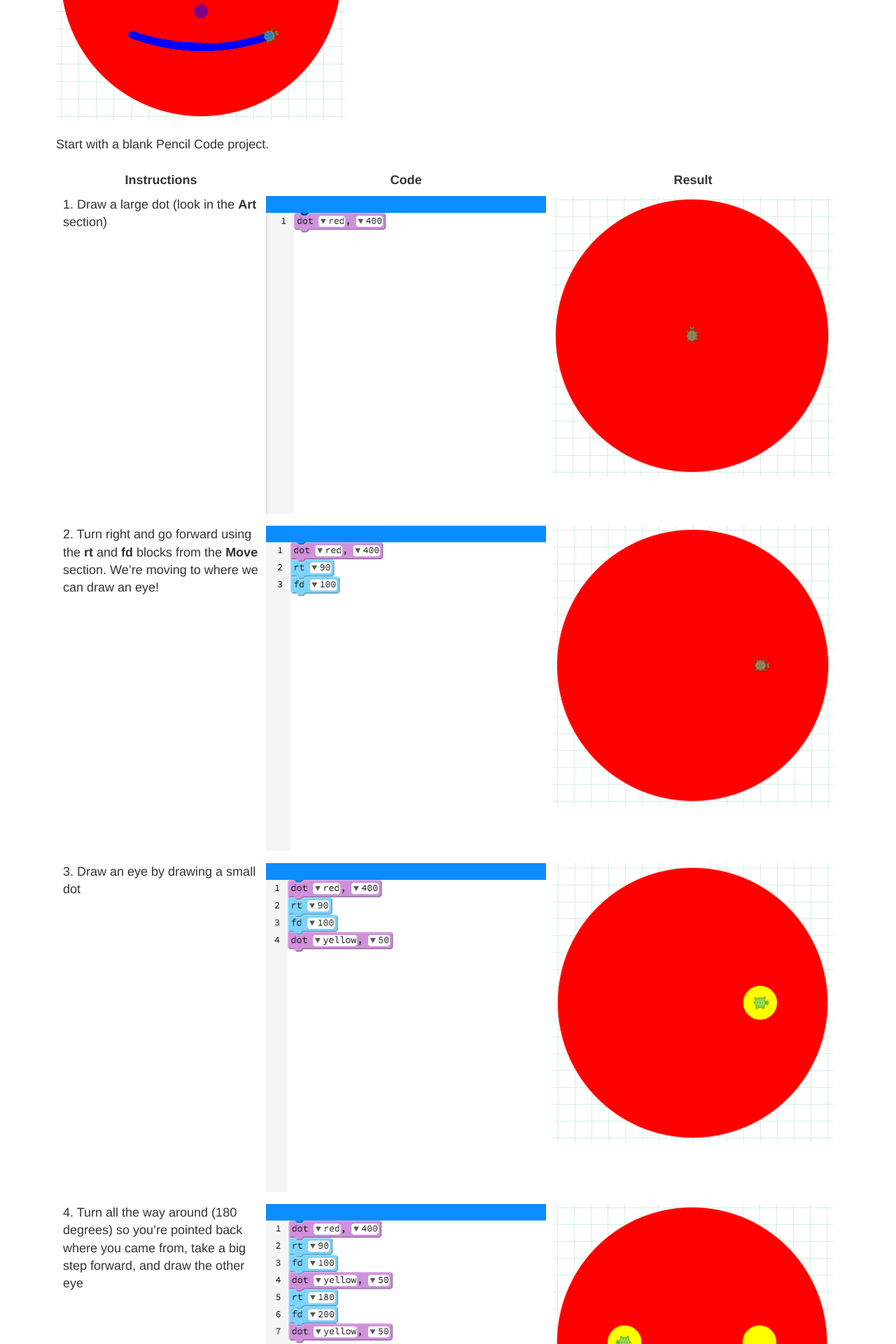
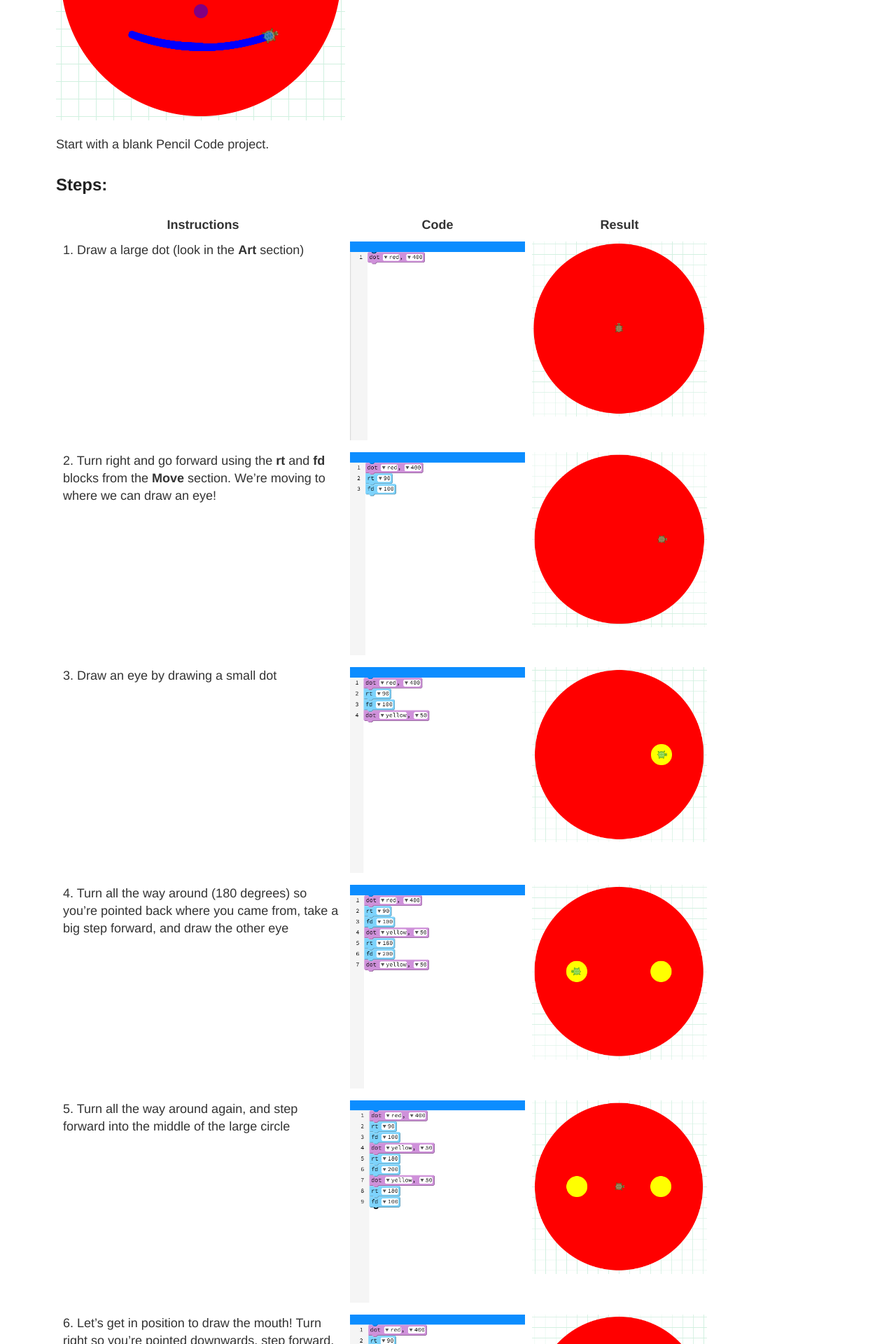
Before and after one commit to benjiwheeler/ada_and_leo_curriculum, a Jekyll site: the page built from _pages/pencilcode-face.md, in a window 1280 px wide. Shown: the part 560-2480 px from the top of the page at 70% size. Built offline with Jekyll 4.4.1, drawn with Linux system fonts in a browser that asks for light colours.

Commit message:
smaller images

```diff
--- a/_config.yml
+++ b/_config.yml
@@ -9,7 +9,7 @@ name: Ada & Leo Creative Tech Curriculum
 description: An open source curriculum for children
 
 # URL of your avatar or profile pic (you could use your GitHub profile pic)
-avatar: https://raw.githubusercontent.com/benjiwheeler/static_content/master/images/eye_square.jpeg
+avatar: http://benjiwheeler.github.io/ada_and_leo_curriculum/images/avatar.png
 #
 # Flags below are optional
 #
--- a/_pages/pencilcode-face.md
+++ b/_pages/pencilcode-face.md
@@ -8,9 +8,12 @@ title:  "Pencilcode: Make a face"
 
 This activity uses the free web-based coding site Pencil Code, at [pencilcode.net](pencilcode.net).
 
-![Step 1]({{ site.github.url }}/images/pencilcode/face/try_smile_result.png)
+![Step 1]({{ site.github.url }}/images/pencilcode/face/try_smile_result.png){: max-width: "200px"}
 
 Start with a blank Pencil Code project.
+
+Steps:
+-------
 
 | **Instructions** | **Code** | **Result** |
 | ------------------ | ----------- | ------------ |
--- a/style.scss
+++ b/style.scss
@@ -299,7 +299,8 @@ table {
 td {
   vertical-align:top;
   max-width: 400px;
+  min-width: 150px;
 }
 td img {
-  max-width: 400px;
+  max-width: 250px;
 }
```
